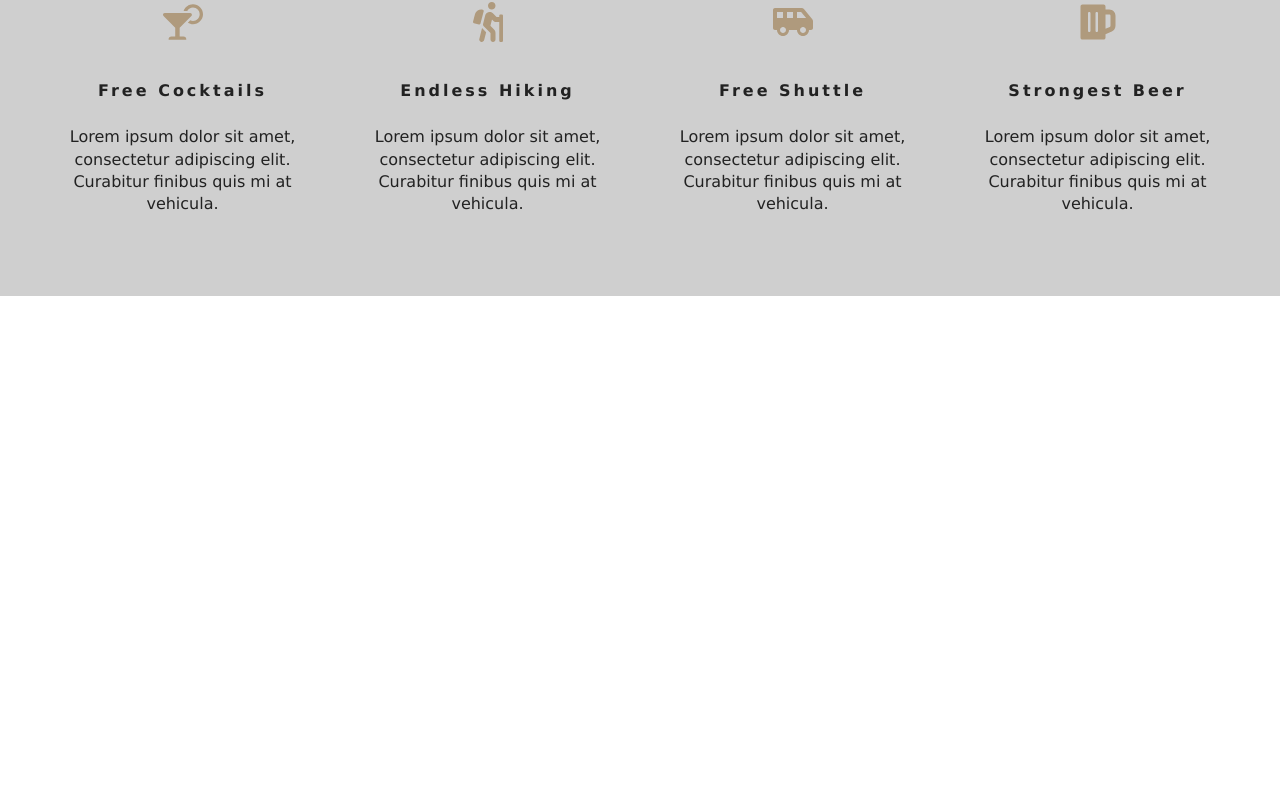
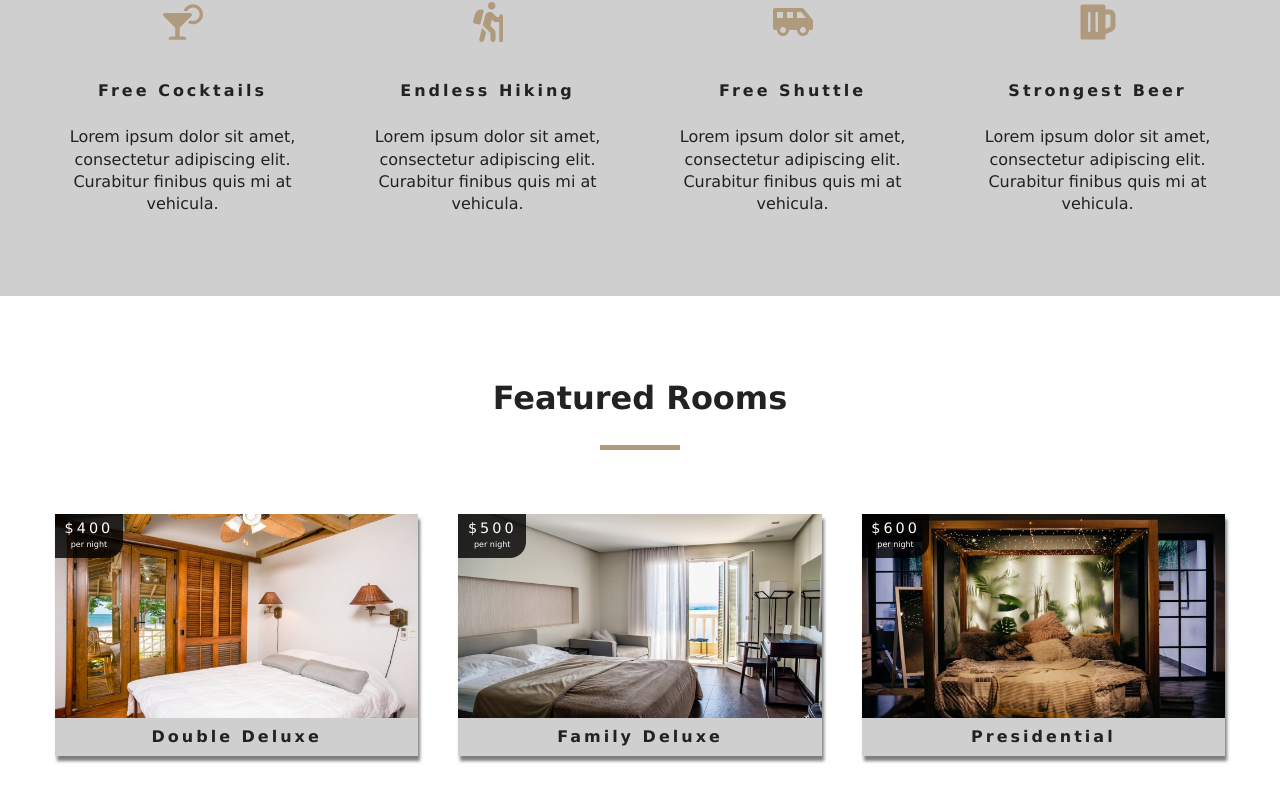
Before and after one commit to DevShahidul/resort, a React (Create React App) app: page / in a window 1280 px wide. Shown: the part 1018-1820 px from the top of the page. Before the commit the page ends 1314 px from the top, so only its background shows below. Built offline with nearby package versions, Linux system fonts and the light colour scheme.

Commit message:
Added featured rooms section and functionality for get room info

```diff
--- /dev/null
+++ b/src/components/FeaturedRooms.js
@@ -0,0 +1,21 @@
+import React, { Component } from 'react';
+import {RoomContext} from '../context';
+import {Loading} from './Loading';
+import {Rooms} from './Rooms';
+import {Title} from './Title';
+
+export default class FeaturedRooms extends Component {
+    static contextType = RoomContext;
+    render() {
+        let { loading, featuredRooms : rooms } = this.context;
+        rooms = rooms.map(room => <Rooms key={room.id} room={room} />)
+        return (
+            <section className="featured-rooms">
+                <Title title="Featured Rooms" />
+                <div className="featured-rooms-center">
+                    {loading ? <Loading /> : rooms}
+                </div>
+            </section>
+        )
+    }
+}
--- /dev/null
+++ b/src/components/Loading.js
@@ -0,0 +1,11 @@
+import React from 'react'
+import loadingGif from '../images/gif/loading-arrow.gif';
+
+export const Loading = () => {
+    return (
+        <div className="loading">
+            <h6>Rooms loading ...</h6>
+            <img src={loadingGif} alt="Loading arrow" />
+        </div>
+    )
+}
--- /dev/null
+++ b/src/components/Rooms.js
@@ -0,0 +1,33 @@
+import React from 'react';
+import {Link} from 'react-router-dom';
+import PropTypes from 'prop-types';
+import defaultImage from '../images/room-1.jpeg';
+
+export const Rooms = ({room}) => {
+    const {name, slug, price, images} = room
+    console.log(room);
+    return (
+        <article className="room">
+            <div className="img-container">
+                <img src={images[0] || defaultImage} alt={name}/>
+                <div className="price-top">
+                    <h6>${price}</h6>
+                    <p>per night</p>
+                </div>
+                <Link to={`/rooms/${slug}`} className="btn-primary room-link">Features</Link>
+            </div>
+            <p className="room-info">{name}</p>
+        </article>
+    )
+}
+
+
+Rooms.propTypes = {
+    room: PropTypes.shape({
+        name: PropTypes.string.isRequired,
+        slug: PropTypes.string.isRequired,
+        images: PropTypes.arrayOf(PropTypes.string).isRequired,
+        price: PropTypes.number.isRequired,
+
+    })
+}
--- /dev/null
+++ b/src/context.js
@@ -0,0 +1,61 @@
+import React, { Component } from 'react';
+import items from './data';
+
+const RoomContext = React.createContext();
+
+class RoomProvider extends Component {
+    state = {
+        rooms: [],
+        sortedRooms: [],
+        featuredRooms: [],
+        loading: true
+    }
+
+    //getData
+    componentDidMount(){
+        let rooms = this.formatData(items);
+        let featuredRooms = rooms.filter(room => room.featured === true);
+        //console.log(featuredRooms);
+        this.setState({
+            rooms,
+            sortedRooms: rooms,
+            featuredRooms,
+            loading: false
+        })
+    }
+
+    // Custom function for get each item data
+    formatData(items){
+        let tempItems = items.map(item => {
+            let id = item.sys.id;
+            let images = item.fields.images.map(image => image.fields.file.url);
+            let room = {...item.fields, images, id };
+
+            return room;
+        })
+
+        return tempItems;
+    }
+
+    getRoom = slug => {
+        let tempRooms = [...this.state.rooms];
+        const room = tempRooms.find(room => room.slug === slug);
+        return room;
+    }
+
+    render() {
+        return (
+            <RoomContext.Provider
+            value={{
+                ...this.state,
+                getRoom: this.getRoom
+            }}>
+                {this.props.children}
+            </RoomContext.Provider>
+        )
+    }
+}
+
+const RoomConsumer = RoomContext.Consumer;
+
+export {RoomProvider, RoomConsumer, RoomContext };
--- a/src/index.js
+++ b/src/index.js
@@ -2,12 +2,15 @@
 import ReactDOM from 'react-dom';
 import {BrowserRouter as Router} from 'react-router-dom'
 import App from './App';
+import {RoomProvider} from './context';
 
 ReactDOM.render(
   <React.StrictMode>
-    <Router>
-      <App />
-    </Router>
+    <RoomProvider>
+      <Router>
+        <App />
+      </Router>
+    </RoomProvider>
   </React.StrictMode>,
   document.getElementById('root')
 );
--- a/src/pages/Home.js
+++ b/src/pages/Home.js
@@ -2,7 +2,8 @@
 import {Hero} from '../components/Hero';
 import {Banner} from '../components/Banner';
 import { Link } from 'react-router-dom';
-import Services from '../components/Services'
+import Services from '../components/Services';
+import FeaturedRoom from '../components/FeaturedRooms';
 
 export const Home = () => {
     return (
@@ -13,6 +14,7 @@
                 </Banner>
             </Hero>
             <Services/>
+            <FeaturedRoom />
         </>
     )
 }
```
